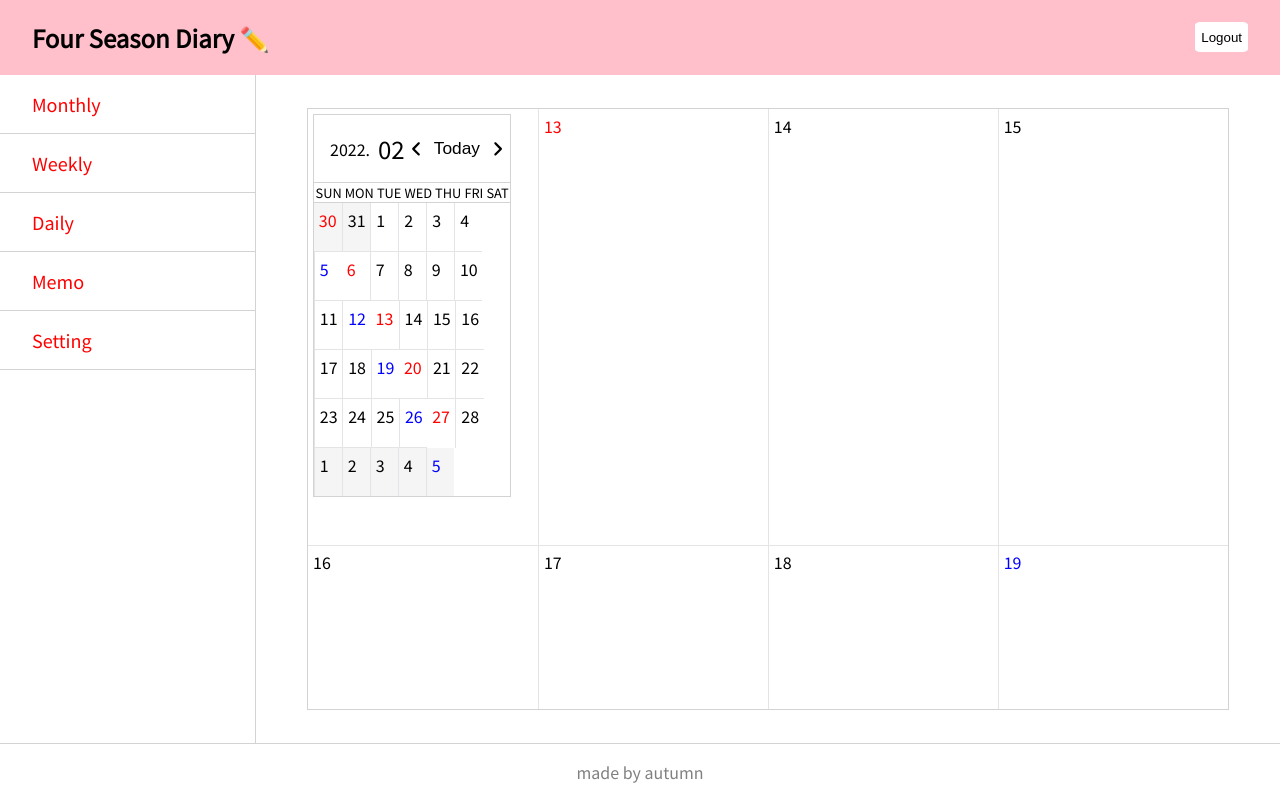
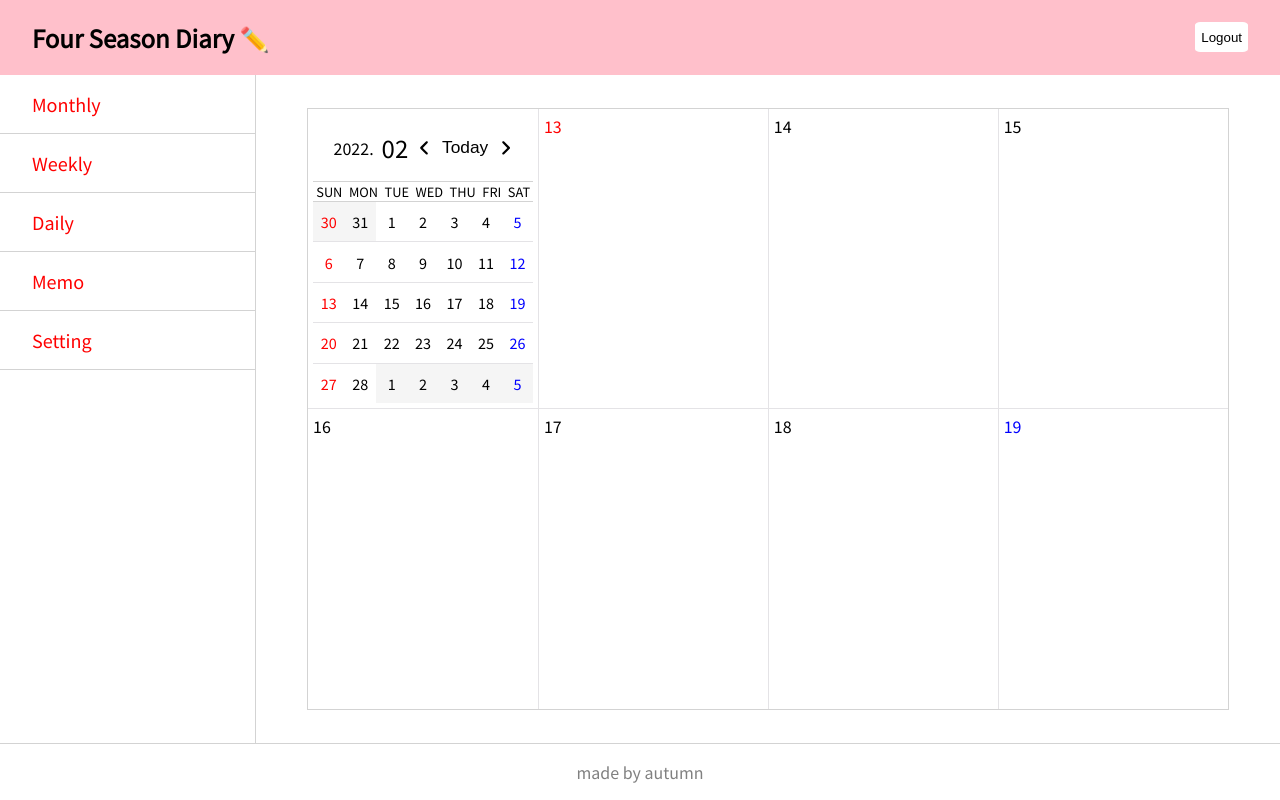
Before and after one commit to autumnly1007/react-four-season-diary, a React (Create React App) app: page /weekly in a window 1280 px wide. Built offline with nearby package versions, Linux system fonts and the light colour scheme.

Commit message:
weekly calendar

```diff
--- a/src/components/calendar/calendar.jsx
+++ b/src/components/calendar/calendar.jsx
@@ -67,20 +67,28 @@ const Calendar = ({ menu }) => {
     setCalendar(onChangeDate(month));
   }, [month]);
 
+  let isWeekly = null;
+  if (menu === 'weekly') {
+    isWeekly = styles.weekly;
+  }
+
   return (
-    <section className={styles.container}>
+    <section className={`${styles.container} ${isWeekly}`}>
       <CalendarHead
         year={year}
         month={month}
         setMonth={setMonth}
         goToday={goToday}
         menu={menu}
+        isWeekly={isWeekly}
       />
       <CalendarBody
         calendar={calendar}
         today={today}
         month={month}
         year={year}
+        menu={menu}
+        isWeekly={isWeekly}
       />
     </section>
   );
--- a/src/components/calendar/calendar.module.scss
+++ b/src/components/calendar/calendar.module.scss
@@ -8,34 +8,15 @@
   // box-shadow: 6px 6px 8px 0px makerShadow;
 }
 
+.weekly {
+  width: 100%;
+  height: 100%;
+  border: 0;
+  display: flex;
+}
+
 .header {
   display: flex;
   flex-direction: column;
   align-items: center;
 }
-
-.row {
-  display: flex;
-  .label {
-    width: 100%;
-    border: 1px solid black;
-    display: flex;
-    justify-content: center;
-    align-items: center;
-  }
-}
-
-.week {
-  display: flex;
-  flex-grow: 1;
-  .day {
-    width: 100%;
-    height: 100%;
-    border: 1px solid black;
-    padding: 0.3em;
-  }
-}
-
-.disabled {
-  background-color: lightgray;
-}
--- a/src/components/calendar_body/calendar_body.jsx
+++ b/src/components/calendar_body/calendar_body.jsx
@@ -23,7 +23,8 @@ const CalendarBody = (props) => {
             item={item}
             year={year}
             month={month}
-            isToday={isToday === idx && month === getMonth && isToday}
+            menu={menu}
+            isToday={today === idx && month === getMonth && isToday}
           />
         );
       })}
--- a/src/components/calendar_head/calendar_head.jsx
+++ b/src/components/calendar_head/calendar_head.jsx
@@ -8,10 +8,16 @@ const DAY = ['SUN', 'MON', 'TUE', 'WED', 'THU', 'FRI', 'SAT'];
 
 const CalendarHead = (props) => {
   const { year, month, goToday, setMonth, menu } = props;
+  let isWeekly = null;
+
+  if (menu === 'weekly') {
+    isWeekly = styles.weekly;
+  }
+
   return (
     <div className={styles.calendar_head}>
       <div className={styles.header}>
-        {menu == 'monthly' && (
+        {isWeekly == null && (
           <ul className={styles.memo}>
             <li className={styles.memo_item}>
               <input type="checkbox" />
@@ -23,11 +29,11 @@ const CalendarHead = (props) => {
             </li>
           </ul>
         )}
-        <div className={styles.title}>
+        <div className={`${styles.title} ${isWeekly}`}>
           <span className={styles.year}>{year}.</span>
           <span className={styles.month}>{('0' + month).slice(-2)}</span>
         </div>
-        <div className={styles.nav}>
+        <div className={`${styles.nav} ${isWeekly}`}>
           <button onClick={() => setMonth(month - 1)}>
             <FontAwesomeIcon icon={faAngleLeft} size="lg" />
           </button>
--- a/src/components/calendar_head/calendar_head.module.scss
+++ b/src/components/calendar_head/calendar_head.module.scss
@@ -37,6 +37,10 @@
   flex-basis: 33.33%;
 }
 
+.title.weekly {
+  flex-basis: 50%;
+}
+
 .year {
 }
 
@@ -50,6 +54,10 @@
   align-items: center;
   justify-content: end;
   flex-basis: 33.33%;
+}
+
+.nav.weekly {
+  flex-basis: 50%;
 }
 
 .today {
--- a/src/components/dates/dates.jsx
+++ b/src/components/dates/dates.jsx
@@ -2,7 +2,7 @@ import React, { useState } from 'react';
 import styles from './dates.module.scss';
 
 const Dates = (props) => {
-  const { thisFirst, nextFirst, item, isToday, year, month, idx } = props;
+  const { thisFirst, nextFirst, item, isToday, year, month, idx, menu } = props;
 
   const [userInput, setUserInput] = useState({});
   const [eventList, setEventList] = useState([]);
@@ -10,6 +10,7 @@ const Dates = (props) => {
 
   let isPrevDate = null;
   let isNextDate = null;
+  let isWeekly = null;
 
   let key = `${month}` + `${item}`;
 
@@ -25,10 +26,18 @@ const Dates = (props) => {
     isNextDate = styles.next;
   }
 
+  if (menu === 'weekly') {
+    isWeekly = styles.weekly;
+  }
+
+  console.log(isToday);
+
   return (
     <>
-      <li className={`${styles.date} ${isPrevDate} ${isNextDate}`}>
-        <div className={styles.number}>{item}</div>
+      <li
+        className={`${styles.date} ${isPrevDate} ${isNextDate} ${isWeekly} ${isToday}`}
+      >
+        <div className={`${styles.number} ${isWeekly}`}>{item}</div>
       </li>
     </>
   );
--- a/src/components/dates/dates.module.scss
+++ b/src/components/dates/dates.module.scss
@@ -3,6 +3,12 @@
   flex-basis: 14.28%;
   border-bottom: 1px solid #e4e3e6;
   border-left: 1px solid #e4e3e6;
+}
+
+.date.weekly {
+  justify-content: center;
+  align-items: center;
+  border-left: 0;
 }
 
 .date:nth-child(7n) {
@@ -26,6 +32,11 @@
   padding: 0.3em;
 }
 
+.number.weekly {
+  padding: 0;
+  font-size: 0.9em;
+}
+
 .prev,
 .next {
   background-color: #f5f5f5;
--- a/src/components/weekly_dates/weekly_dates.jsx
+++ b/src/components/weekly_dates/weekly_dates.jsx
@@ -10,6 +10,11 @@ const WeeklyDates = (props) => {
 
   let isPrevDate = null;
   let isNextDate = null;
+  let isCalendar = null;
+
+  if (idx === 0) {
+    isCalendar = styles.calendar;
+  }
 
   let key = `${month}` + `${item}`;
 
@@ -17,8 +22,16 @@ const WeeklyDates = (props) => {
 
   return (
     <>
-      <li className={styles.date}>
-        <div className={styles.number}>{item}</div>
+      <li className={`${styles.date} ${isCalendar}`}>
+        <div className={`${styles.number} ${isCalendar}`}>{item}</div>
+        {idx !== 0 && (
+          <>
+            {/* <div className={styles.schedule}></div> */}
+            <div className={styles.input}>
+              <textarea className={styles.textarea} />
+            </div>
+          </>
+        )}
       </li>
     </>
   );
--- a/src/components/weekly_dates/weekly_dates.module.scss
+++ b/src/components/weekly_dates/weekly_dates.module.scss
@@ -1,9 +1,18 @@
 .date {
   display: flex;
-  flex-direction: row;
+  flex-direction: column;
   flex-basis: 25%;
+  height: 50%;
   border-bottom: 1px solid #e4e3e6;
   border-left: 1px solid #e4e3e6;
+}
+
+.date:hover {
+  background-color: #ededed;
+}
+
+.date.calendar:hover {
+  background-color: white;
 }
 
 .date:nth-child(1) {
@@ -34,7 +43,27 @@
   padding: 0.3em;
 }
 
+.calendar {
+  flex: 1;
+}
+
 .prev,
 .next {
   background-color: #f5f5f5;
 }
+
+.input {
+  display: flex;
+  height: 100%;
+  padding: 0.3em;
+}
+
+.textarea {
+  outline: none;
+  border: 0;
+  flex: 1;
+  resize: none;
+}
+
+.schedule {
+}
```
